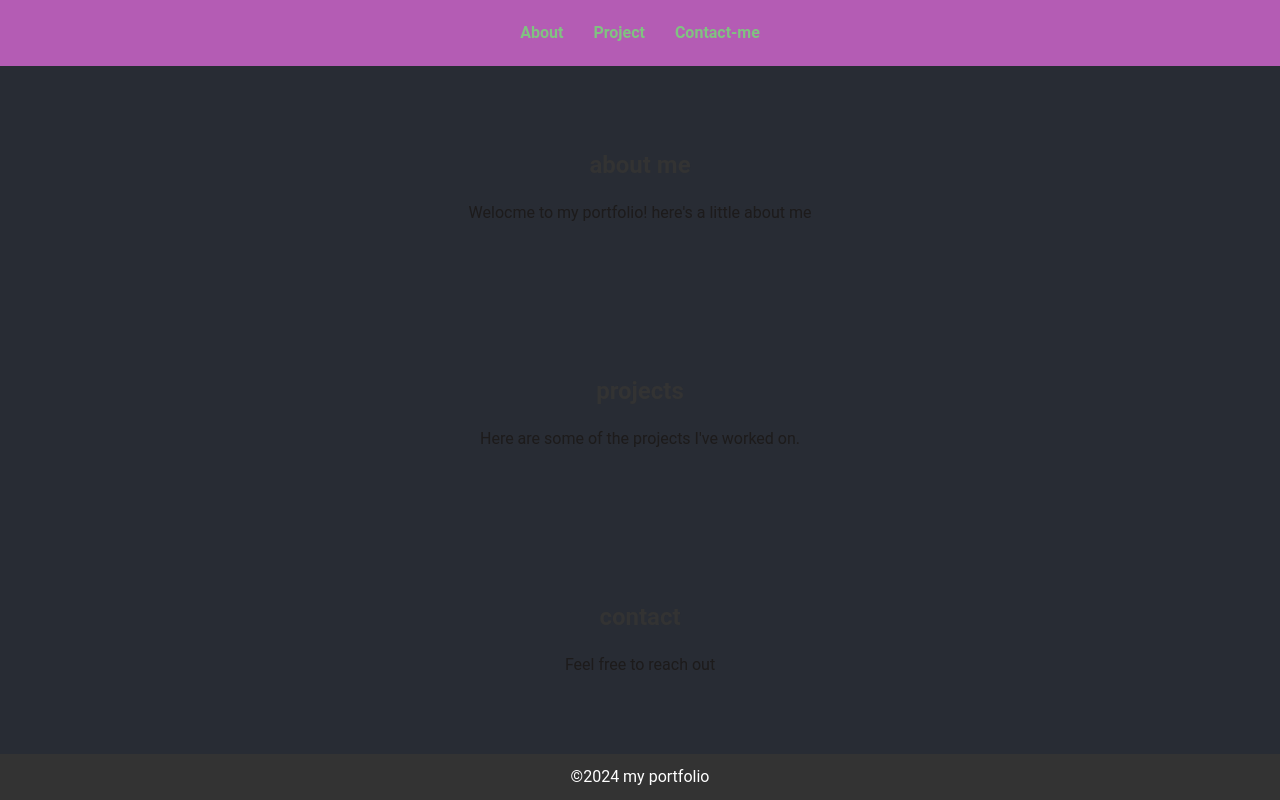
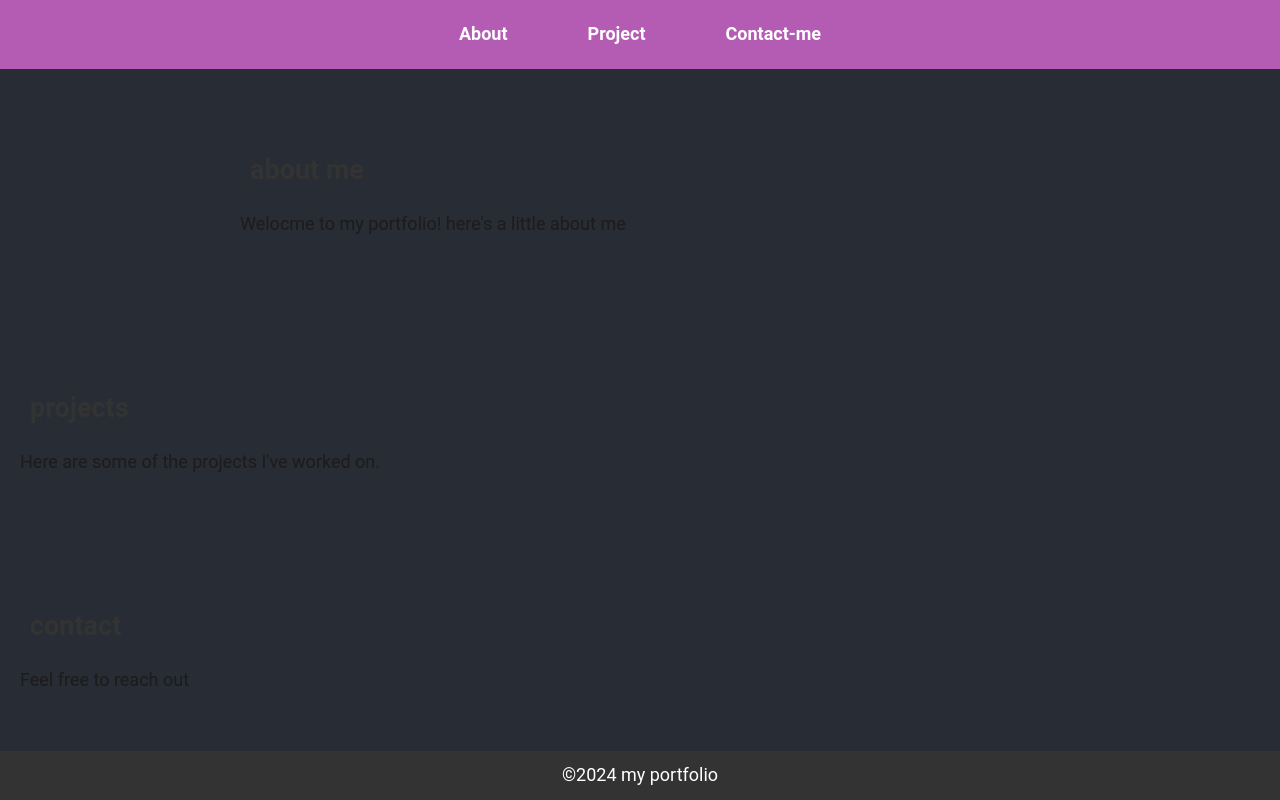
Before and after one commit to chrispine13/newfolder, a plain HTML site: page index.html in a window 1280 px wide. Drawn offline with Linux system fonts and the light colour scheme.

Commit message:
Update style.css

```diff
--- a/style.css
+++ b/style.css
@@ -1,5 +1,3 @@
-
-
 body{
     font-family: roboto,San serif;
     margin: 0px;
@@ -7,6 +5,7 @@ body{
     line-height: 1.6;
     box-sizing:border-box;
     background-color:#282c34;
+    font-size:18px;
     color: rgb(29,27,27);
 }
 header{
@@ -23,30 +22,30 @@ nav ul{
     padding: 0;
 }
 nav ul li {
-    display: inline;
-    margin: 0 15px;
+
+    margin: 0 25px;
 }
 nav ul li a{
-    color: rgb(129, 194, 129);
+    color:white ;
     text-decoration: none;
     font-weight: bold;
     transition: color 0.3s ease;
-    position:relative;
+    font-size:1.5 rem;
+    padding:10px 15px;
 }
 nav ul li a:hover{
     color: blue;
 }
 section{
-    margin: 20px auto;
-    padding: 50px 20px;
-    text-align: center;
-    max-width: 800px;
+    padding:50px 20px;
+    text-align
 }
 #project,#about,#contact-me{
     max-width: 800px;
     margin: 20px auto;
 }
-.project{background-color:blue;
+.project{
+         background-color:white;
          margin:20px auto;
          padding:20px;
          border-radius:10px;
@@ -57,7 +56,7 @@ section{
          align-items:center;
         }
 .project:hover{
-    transform:translate(-5px)
+    transform:translate Y(-5px)
 }
 form{
     display:flex;
```
